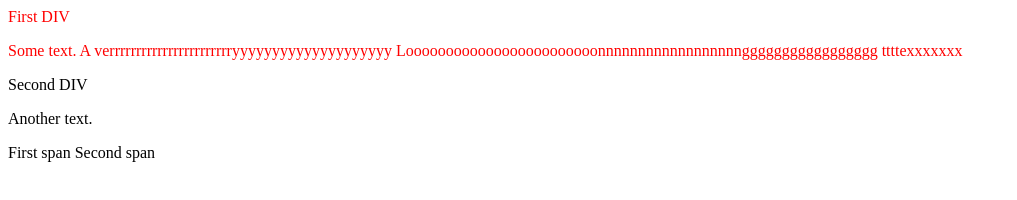
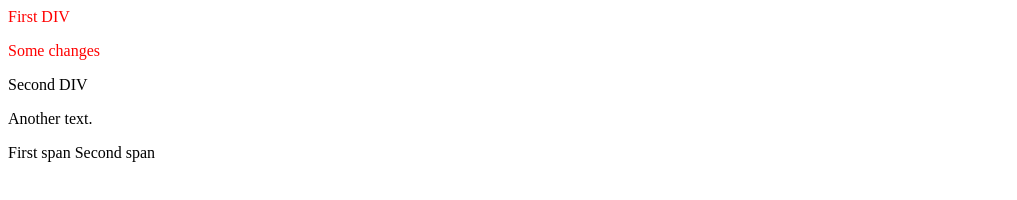
Before and after one commit to mohamad-j/htmlcss, a plain HTML site: page index.html in a window 1280 px wide. Shown: the whole page, without its empty margins (0-1017 px from the left). Drawn offline with Linux system fonts and the light colour scheme.

Commit message:
Small changes

```diff
--- a/index.html
+++ b/index.html
@@ -11,7 +11,7 @@
     <div id="firstd" class="el col " disabled>
         First DIV
         <p>
-            Some text. A verrrrrrrrrrrrrrrrrrrrrrryyyyyyyyyyyyyyyyyyyy Loooooooooooooooooooooooonnnnnnnnnnnnnnnnnnggggggggggggggggg ttttexxxxxxx
+            Some changes
         </p>
     </div>
     <div id="secondd" class=" col  ">
```
